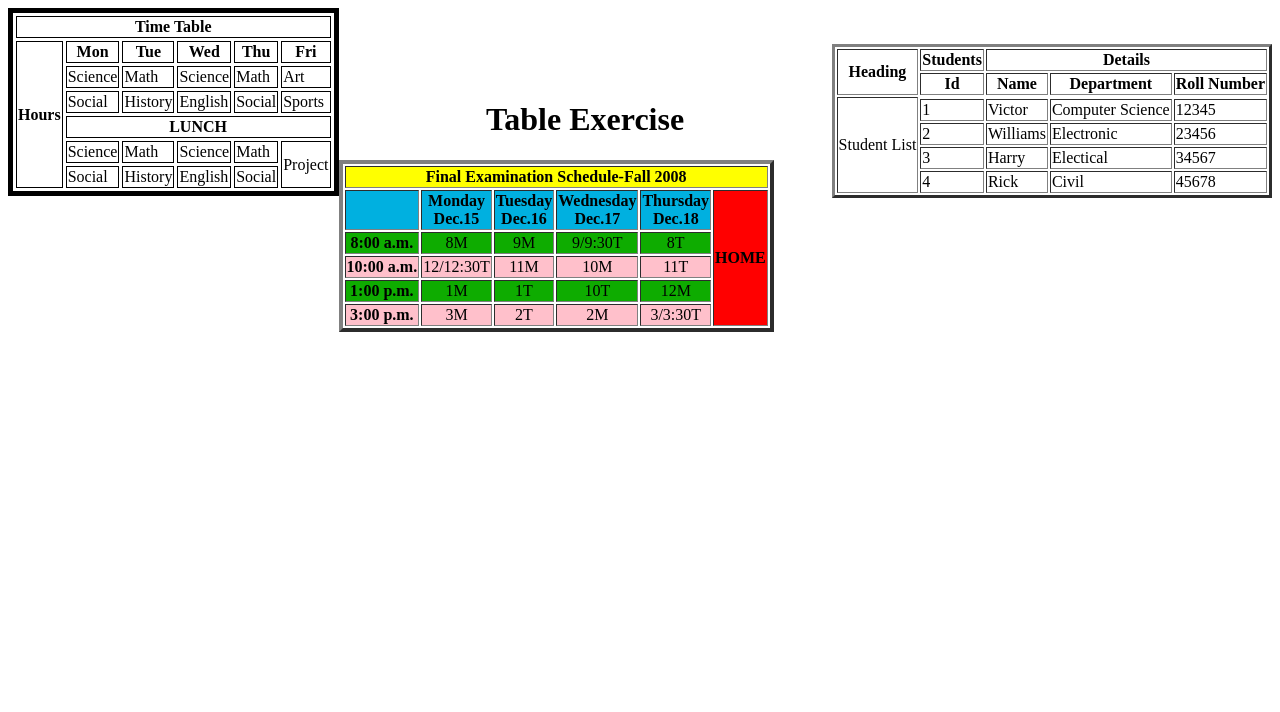
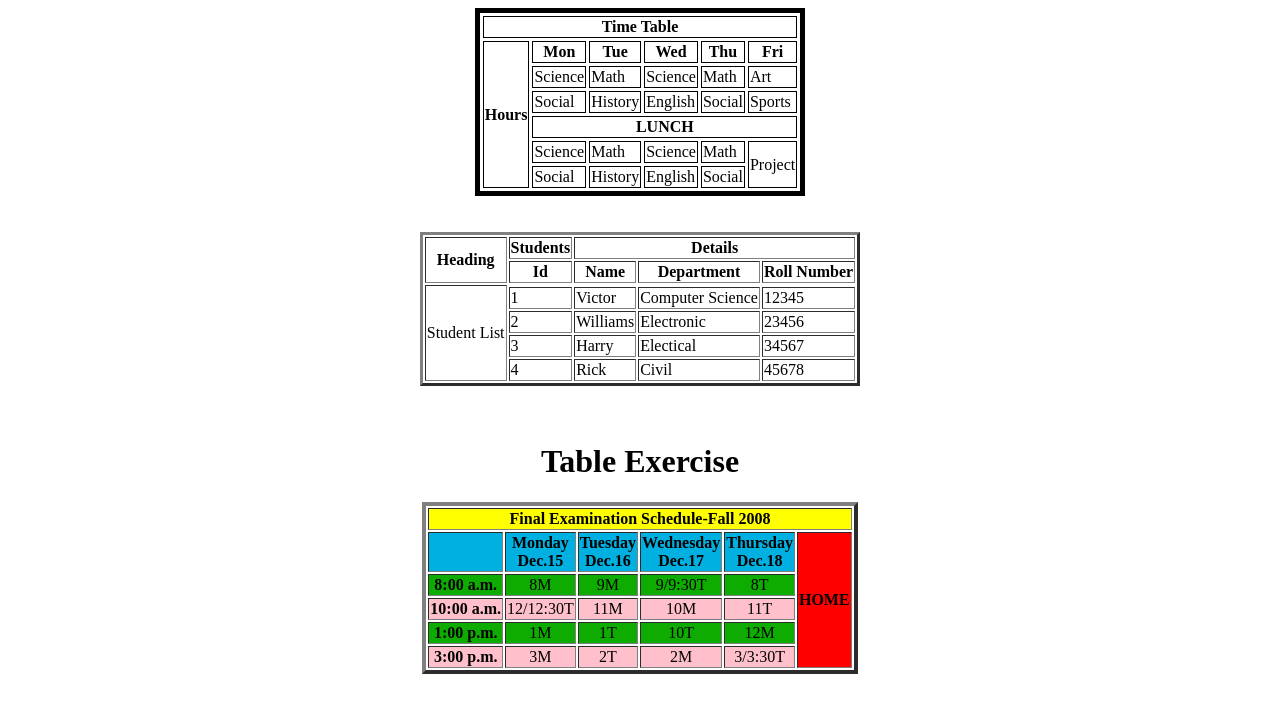
Before and after one commit to safiadashti/Assignment3, a plain HTML site: page index.html in a window 1280 px wide. Drawn offline with Linux system fonts and the light colour scheme.

Commit message:
Add files via upload

```diff
--- a/index.html
+++ b/index.html
@@ -7,7 +7,7 @@
     <title>Table</title>
 </head>
 <body>
-    <table border="5" cellspacing="3" cellpading="10" bordercolor="black" align="left">
+    <table border="5" cellspacing="3" cellpading="10" bordercolor="black" align="center">
         <thead>
           <tr>
              <th colspan="7">Time Table</th>
@@ -55,7 +55,7 @@
             </tr>
         </tbody>
     </table> <br><br>
-    <table border="3" align="right">
+    <table border="3" align="center">
         <thead>
             <tr>
             <th rowspan="2">Heading</th>
@@ -102,7 +102,7 @@
    <center>
      <font size="3"><h1><b>Table Exercise </b> </h1></font>
    </center>
-   <table border="4" align="left" cellpading="8">
+   <table border="4" align="center" cellpading="8">
         <tr>
           <th colspan="6" bgcolor="yellow" >Final Examination Schedule-Fall 2008</th>
         </tr>
```
